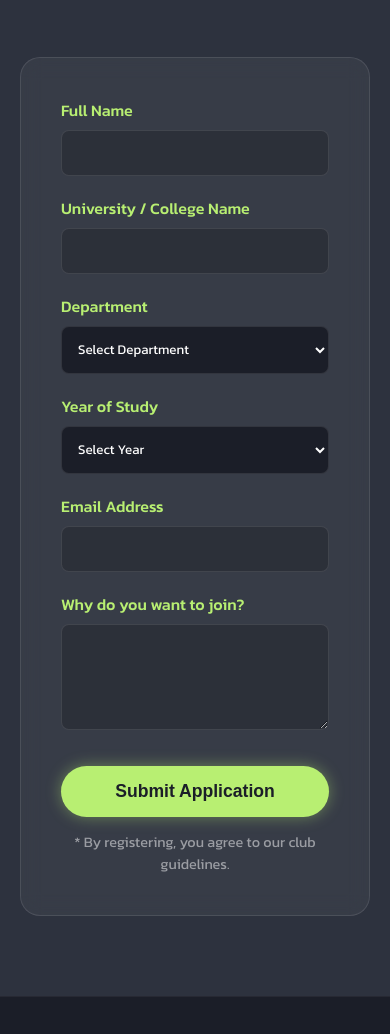
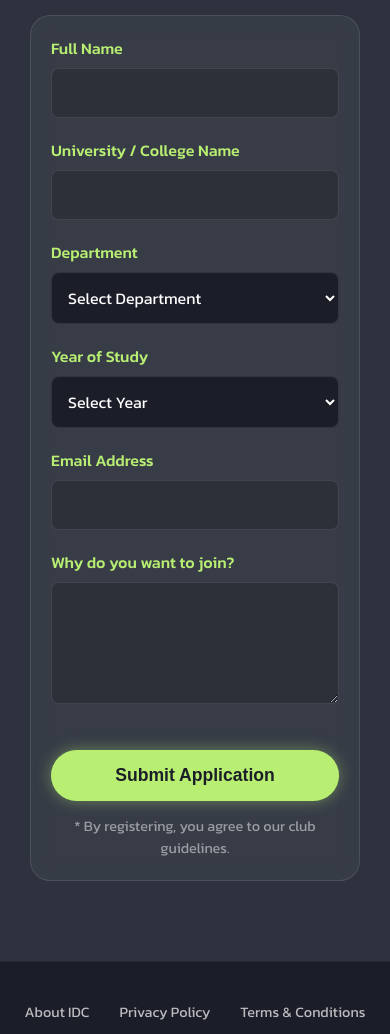
Before and after one commit to Venkatesh-107/IDC-WEB, a plain HTML site: page register.html in a window 390 px wide. Shown: the part 295-1329 px from the top of the page. Drawn offline with Linux system fonts and the light colour scheme.

Commit message:
feat: Mobile design optimizations and responsive fixes

```diff
--- a/register.html
+++ b/register.html
@@ -49,31 +49,21 @@
     <!-- Registration Section -->
     <section class="content-section fade-in-up delay-200" style="padding-top: 0;">
         <div class="container">
-            <div class="register-container"
-                style="max-width: 600px; margin: 0 auto; background: rgba(255, 255, 255, 0.05); backdrop-filter: blur(10px); border: 1px solid rgba(255, 255, 255, 0.1); border-radius: 20px; padding: 40px;">
+            <div class="register-container">
                 <form id="registration-form">
-                    <div class="form-group" style="margin-bottom: 20px;">
-                        <label for="name"
-                            style="display: block; margin-bottom: 8px; color: var(--highlight-color); font-weight: 500;">Full
-                            Name</label>
-                        <input type="text" id="name" name="name" required
-                            style="width: 100%; padding: 12px; background: rgba(0,0,0,0.2); border: 1px solid rgba(255,255,255,0.1); border-radius: 8px; color: white; font-family: inherit;">
+                    <div class="form-group">
+                        <label for="name" class="form-label">Full Name</label>
+                        <input type="text" id="name" name="name" class="form-input" required>
                     </div>
 
-                    <div class="form-group" style="margin-bottom: 20px;">
-                        <label for="reg-no"
-                            style="display: block; margin-bottom: 8px; color: var(--highlight-color); font-weight: 500;">University
-                            /
-                            College Name</label>
-                        <input type="text" id="reg-no" name="reg-no" required
-                            style="width: 100%; padding: 12px; background: rgba(0,0,0,0.2); border: 1px solid rgba(255,255,255,0.1); border-radius: 8px; color: white; font-family: inherit;">
+                    <div class="form-group">
+                        <label for="reg-no" class="form-label">University / College Name</label>
+                        <input type="text" id="reg-no" name="reg-no" class="form-input" required>
                     </div>
 
-                    <div class="form-group" style="margin-bottom: 20px;">
-                        <label for="department"
-                            style="display: block; margin-bottom: 8px; color: var(--highlight-color); font-weight: 500;">Department</label>
-                        <select id="department" name="department" required
-                            style="width: 100%; padding: 12px; background: #1B1E28; border: 1px solid rgba(255,255,255,0.1); border-radius: 8px; color: white; font-family: inherit;">
+                    <div class="form-group">
+                        <label for="department" class="form-label">Department</label>
+                        <select id="department" name="department" class="form-select" required>
                             <option value="">Select Department</option>
                             <option value="CSE">CSE</option>
                             <option value="AI&DS">AI&DS</option>
@@ -86,12 +76,9 @@
                         </select>
                     </div>
 
-                    <div class="form-group" style="margin-bottom: 20px;">
-                        <label for="year"
-                            style="display: block; margin-bottom: 8px; color: var(--highlight-color); font-weight: 500;">Year
-                            of Study</label>
-                        <select id="year" name="year" required
-                            style="width: 100%; padding: 12px; background: #1B1E28; border: 1px solid rgba(255,255,255,0.1); border-radius: 8px; color: white; font-family: inherit;">
+                    <div class="form-group">
+                        <label for="year" class="form-label">Year of Study</label>
+                        <select id="year" name="year" class="form-select" required>
                             <option value="">Select Year</option>
                             <option value="I">I Year</option>
                             <option value="II">II Year</option>
@@ -100,28 +87,19 @@
                         </select>
                     </div>
 
-                    <div class="form-group" style="margin-bottom: 20px;">
-                        <label for="email"
-                            style="display: block; margin-bottom: 8px; color: var(--highlight-color); font-weight: 500;">Email
-                            Address</label>
-                        <input type="email" id="email" name="email" required
-                            style="width: 100%; padding: 12px; background: rgba(0,0,0,0.2); border: 1px solid rgba(255,255,255,0.1); border-radius: 8px; color: white; font-family: inherit;">
+                    <div class="form-group">
+                        <label for="email" class="form-label">Email Address</label>
+                        <input type="email" id="email" name="email" class="form-input" required>
                     </div>
 
                     <div class="form-group" style="margin-bottom: 30px;">
-                        <label for="reason"
-                            style="display: block; margin-bottom: 8px; color: var(--highlight-color); font-weight: 500;">Why
-                            do you want to join?</label>
-                        <textarea id="reason" name="reason" rows="4"
-                            style="width: 100%; padding: 12px; background: rgba(0,0,0,0.2); border: 1px solid rgba(255,255,255,0.1); border-radius: 8px; color: white; font-family: inherit; resize: vertical;"></textarea>
+                        <label for="reason" class="form-label">Why do you want to join?</label>
+                        <textarea id="reason" name="reason" rows="4" class="form-textarea"></textarea>
                     </div>
 
-                    <button type="submit" class="cta-button"
-                        style="width: 100%; border: none; cursor: pointer; font-size: 1.1rem;">Submit
-                        Application</button>
+                    <button type="submit" class="cta-button btn-submit">Submit Application</button>
 
-                    <p style="text-align: center; margin-top: 15px; font-size: 0.9rem; color: rgba(255,255,255,0.5);">*
-                        By registering, you agree to our club guidelines.</p>
+                    <p class="form-disclaimer">* By registering, you agree to our club guidelines.</p>
                 </form>
             </div>
         </div>
--- a/script.js
+++ b/script.js
@@ -77,7 +77,7 @@
         const panelContent = sidePanel ? sidePanel.querySelector('.side-panel-content') : null;
 
         cards.forEach(card => {
-            card.addEventListener('mouseenter', () => {
+            function updatePanel() {
                 const title = card.getAttribute('data-event-title');
                 const desc = card.getAttribute('data-event-desc');
                 const imgSrc = card.querySelector('img').src;
@@ -95,6 +95,19 @@
                         panelImage.src = imgSrc;
                         panelContent.classList.add('active');
                     }, 50);
+                }
+            }
+
+            card.addEventListener('mouseenter', updatePanel);
+
+            // Mobile Interaction: Click/Tap
+            card.addEventListener('click', () => {
+                updatePanel();
+                // Scroll to details on mobile if stacked
+                if (window.innerWidth <= 768 && sidePanel) {
+                    setTimeout(() => {
+                        sidePanel.scrollIntoView({ behavior: 'smooth', block: 'start' });
+                    }, 100);
                 }
             });
 
--- a/style.css
+++ b/style.css
@@ -1934,3 +1934,119 @@
 .delay-300 {
     animation-delay: 0.3s;
 }
+
+/* --- Mobile Optimization & Form Styles --- */
+
+.register-container {
+    max-width: 600px;
+    margin: 0 auto;
+    background: rgba(255, 255, 255, 0.05);
+    backdrop-filter: blur(10px);
+    border: 1px solid rgba(255, 255, 255, 0.1);
+    border-radius: 20px;
+    padding: 40px;
+}
+
+.form-group {
+    margin-bottom: 20px;
+}
+
+.form-label {
+    display: block;
+    margin-bottom: 8px;
+    color: var(--highlight-color);
+    font-weight: 500;
+}
+
+.form-input,
+.form-select,
+.form-textarea {
+    width: 100%;
+    padding: 12px;
+    background: rgba(0, 0, 0, 0.2);
+    border: 1px solid rgba(255, 255, 255, 0.1);
+    border-radius: 8px;
+    color: white;
+    font-family: inherit;
+    font-size: 1rem;
+    transition: border-color 0.3s ease, background 0.3s ease;
+}
+
+.form-select {
+    background: #1B1E28;
+    /* Solid bg for select to avoid readability issues */
+}
+
+.form-input:focus,
+.form-select:focus,
+.form-textarea:focus {
+    outline: none;
+    border-color: var(--highlight-color);
+    background: rgba(0, 0, 0, 0.4);
+}
+
+.form-textarea {
+    resize: vertical;
+}
+
+.btn-submit {
+    width: 100%;
+    border: none;
+    cursor: pointer;
+    font-size: 1.1rem;
+    margin-top: 10px;
+}
+
+.form-disclaimer {
+    text-align: center;
+    margin-top: 15px;
+    font-size: 0.9rem;
+    color: rgba(255, 255, 255, 0.5);
+}
+
+/* Mobile Media Queries */
+@media (max-width: 768px) {
+    .register-container {
+        padding: 20px;
+        margin: 0 10px;
+    }
+
+    h1 {
+        font-size: 2.5rem;
+        /* Scale down title */
+    }
+
+    .hero-title {
+        font-size: 2.2rem;
+    }
+
+    /* Stack Gallery Layout */
+    .gallery-layout-container {
+        flex-direction: column;
+        height: auto;
+    }
+
+    .interactive-gallery-window {
+        width: 100%;
+        height: 400px;
+        /* Reduced height on mobile */
+        margin-bottom: 20px;
+    }
+
+    .event-info-side-panel {
+        width: 100%;
+        height: auto;
+    }
+
+    .tracker-canvas {
+        height: 300px;
+        /* Fixed height for info panel on mobile */
+    }
+
+    /* Prevent iOS zoom on inputs */
+    .form-input,
+    .form-select,
+    .form-textarea {
+        font-size: 16px;
+    }
+}
```
